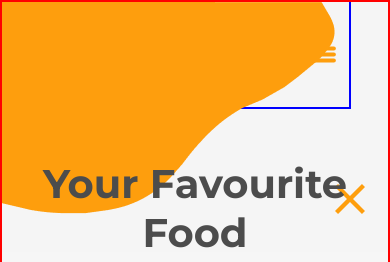
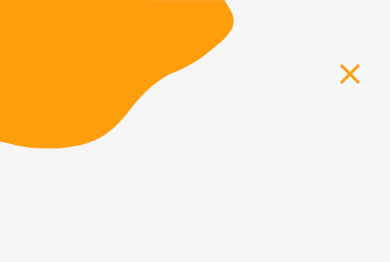
Before and after one commit to mambachristophersteven/react-restaurant-landing-page, a React (Create React App) app: page / in a window 390 px wide. Shown: the top 262 px of the page. Built offline with nearby package versions, Linux system fonts and the light colour scheme.

Commit message:
navbar styling updated

```diff
--- a/src/Components/Navbar/Navbar.css
+++ b/src/Components/Navbar/Navbar.css
@@ -93,10 +93,25 @@
     .mobile-popup{
         position: absolute;
         display: flex;
-        border: 2px solid red;
+        flex-direction: column;
         width: 100vw;
         height: 100vh;
         left: 0;
         top: 0;
+        background: var(--background);
+        z-index: 3;
+    }
+    .mobile-top{
+        display: flex;
+        align-items: center;
+        width: 100%;
+        justify-content: space-between;
+        padding-right: 30px;
+    }
+    .mobile-top img:first-child{
+        width: 60vw;
+    }
+    .mobile-top img:last-child{
+        width: 20px;
     }
 }
```
